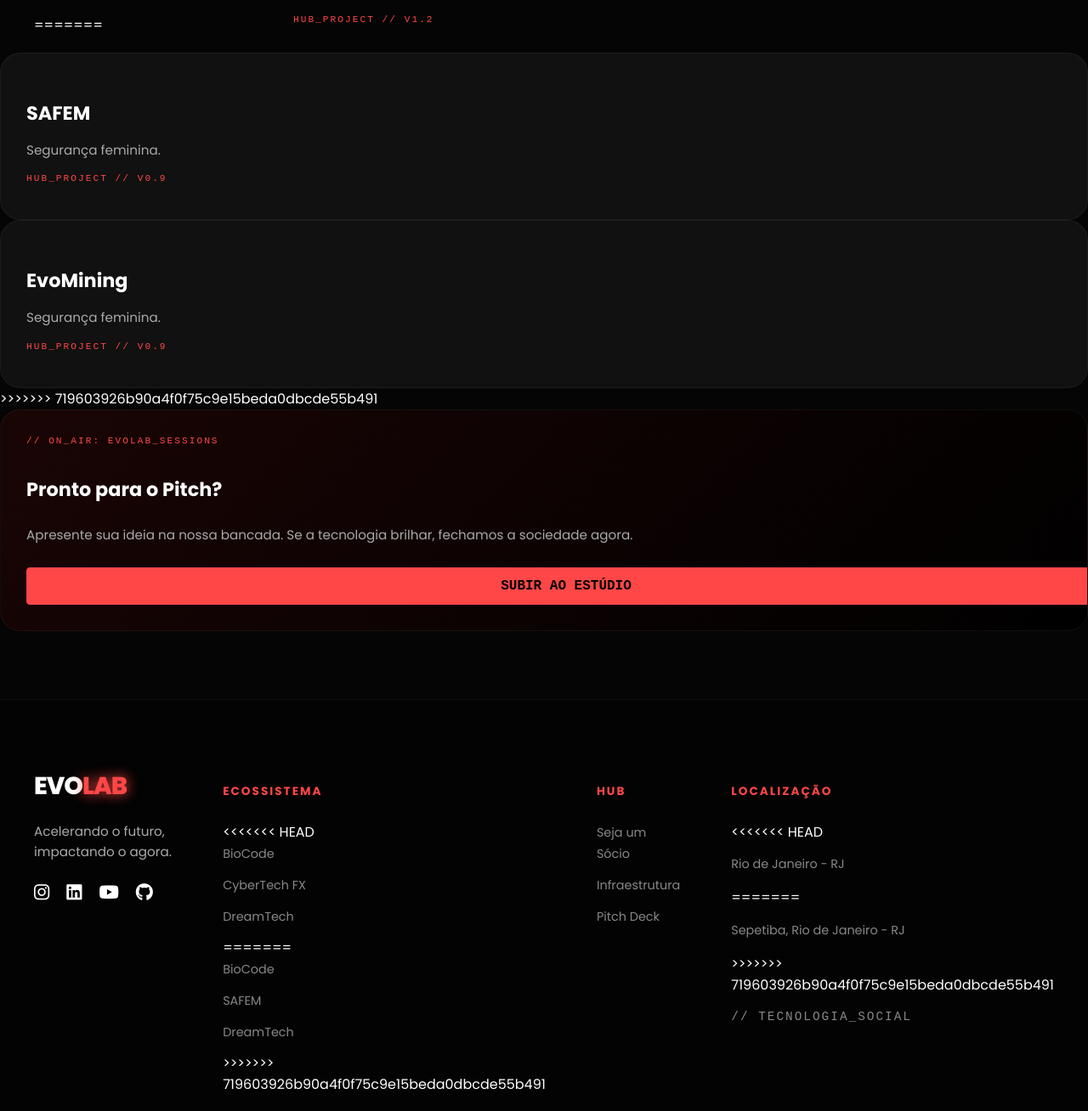
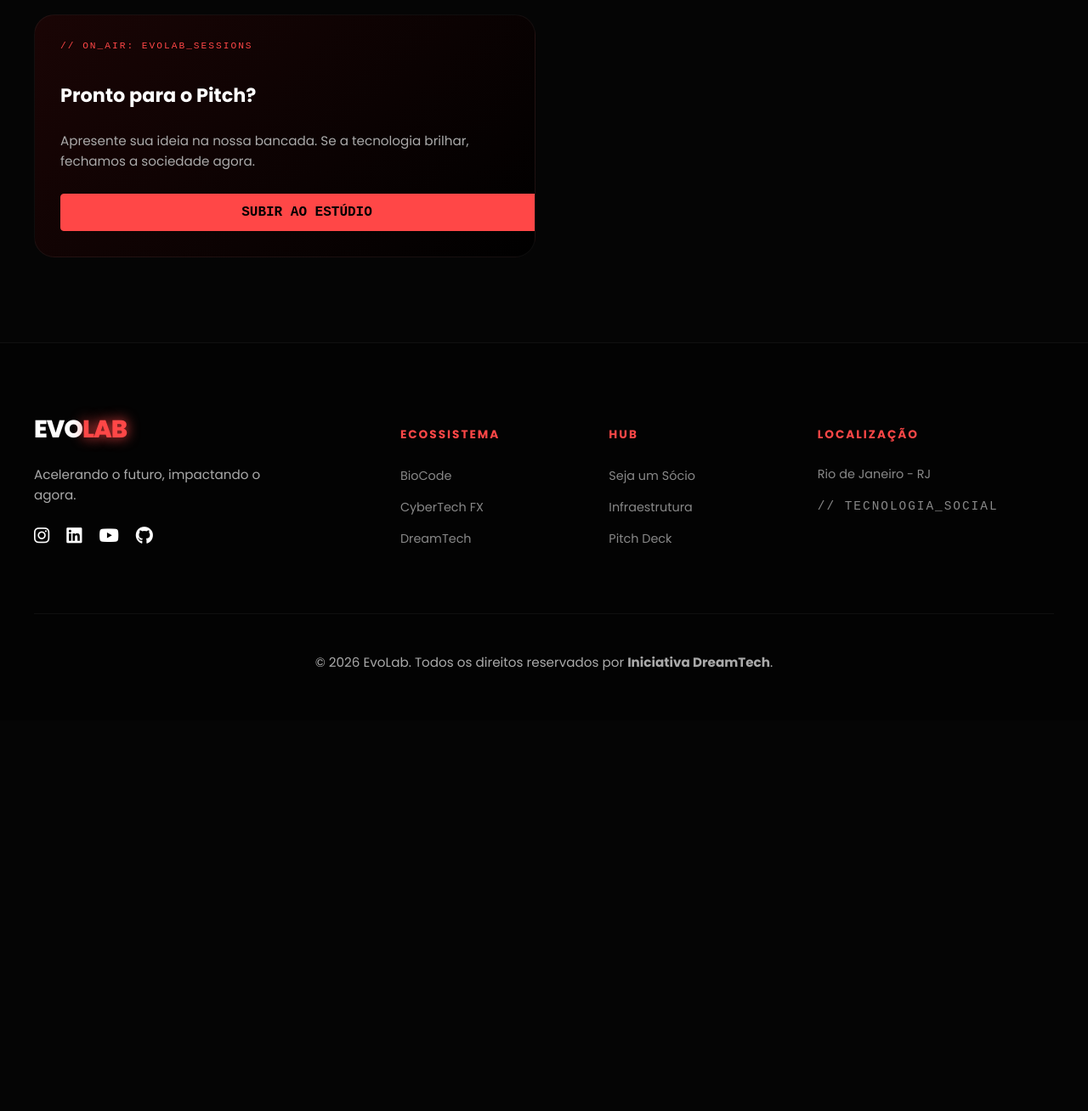
Before and after one commit to Codrigo404/Dreamtech, a plain HTML site: page evolab.html in a window 1280 px wide. Shown: the part 1127-2435 px from the top of the page at 85% size. After the commit the page ends 1975 px from the top, so only its background shows below. Drawn offline with Linux system fonts and the light colour scheme; a script that the page names is missing.

Commit message:
resolvido

```diff
--- a/evolab.html
+++ b/evolab.html
@@ -67,7 +67,6 @@
             <div class="bento-item item-biocode">
                 <h3>BioCode</h3>
                 <p>Inteligência nutricional.</p>
-<<<<<<< HEAD
 
                 <span class="status-code">Em fase de desenvolvimento // v1.0</span>
                 <a href="https://biocodehome.vercel.app/" class="btn-evolab" style="background: var(--neon-green); color: #000; border: none; width: 100%; font-weight: 800; text-align: center; display: block; margin-top: 10px;">Conheça o BioCode</a>
@@ -83,22 +82,6 @@
             </div>
 
 
-=======
-                <span class="status-code">HUB_PROJECT // v1.2</span>
-            </div>
-
-            <div class="bento-item item-safem">
-                <h3>SAFEM</h3>
-                <p>Segurança feminina.</p>
-                <span class="status-code">HUB_PROJECT // v0.9</span>
-            </div>
-
-            <div class="bento-item item-safem">
-                <h3>EvoMining</h3>
-                <p>Segurança feminina.</p>
-                <span class="status-code">HUB_PROJECT // v0.9</span>
-            </div>
->>>>>>> 719603926b90a4f0f75c9e15beda0dbcde55b491
 
             <div class="bento-item item-cta-evolab" style="background: linear-gradient(135deg, #1a0505 0%, #000 100%);">
                 <span class="status-code">// ON_AIR: EVOLAB_SESSIONS</span>
@@ -126,15 +109,9 @@
         <div class="footer-links">
             <h4>Ecossistema</h4>
             <ul>
-<<<<<<< HEAD
                 <li><a href="https://biocodehome.vercel.app/">BioCode</a></li>
                 <li><a href="https://www.cybercopyfx.com.br/">CyberTech FX</a></li>
                 <li><a href="https://dreamtech-seven.vercel.app/">DreamTech</a></li>
-=======
-                <li><a href="#">BioCode</a></li>
-                <li><a href="#">SAFEM</a></li>
-                <li><a href="#">DreamTech</a></li>
->>>>>>> 719603926b90a4f0f75c9e15beda0dbcde55b491
             </ul>
         </div>
 
@@ -149,11 +126,7 @@
 
         <div class="footer-contact">
             <h4>Localização</h4>
-<<<<<<< HEAD
             <p>Rio de Janeiro - RJ</p>
-=======
-            <p>Sepetiba, Rio de Janeiro - RJ</p>
->>>>>>> 719603926b90a4f0f75c9e15beda0dbcde55b491
             <p class="status-code">// TECNOLOGIA_SOCIAL</p>
         </div>
     </div>
```
